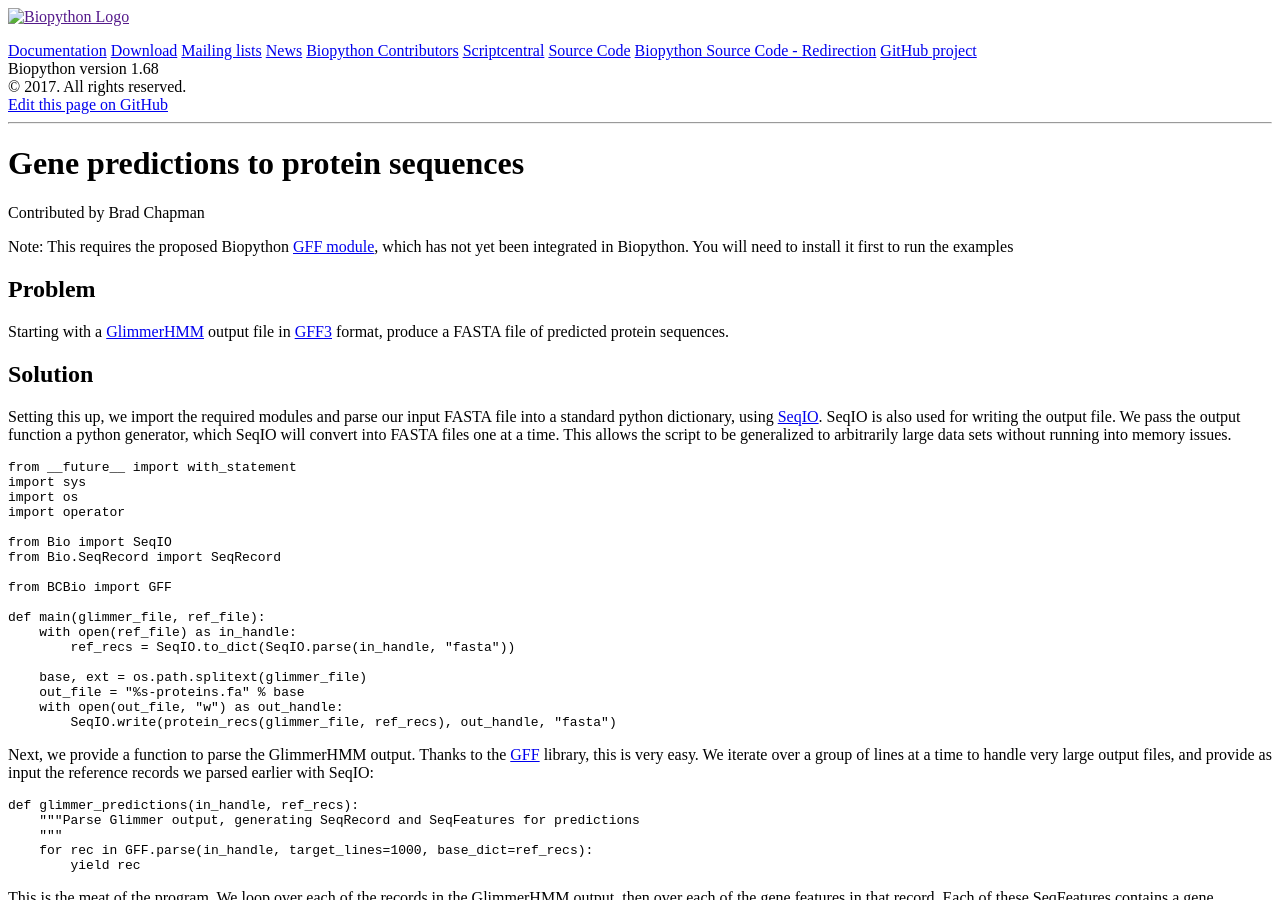
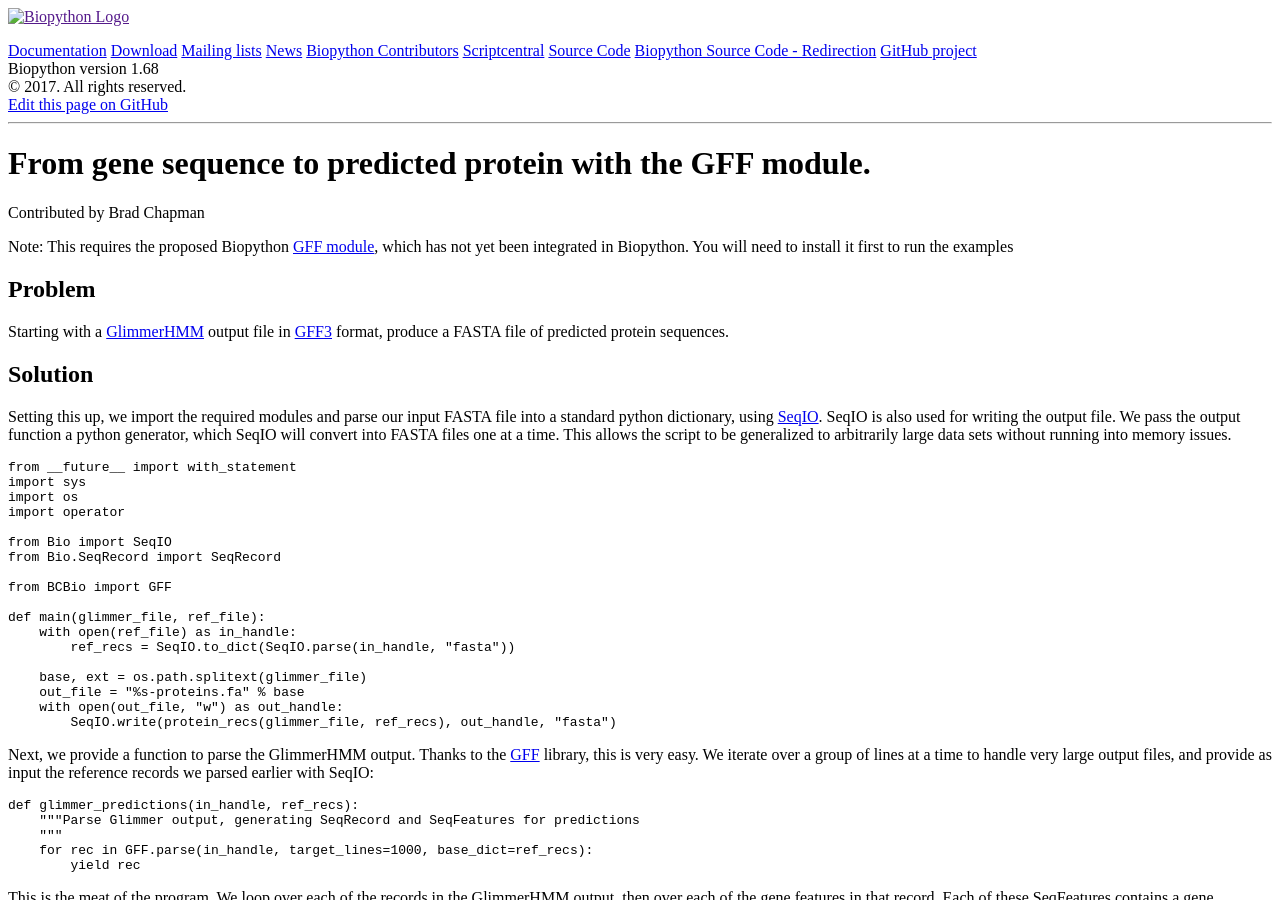
Before and after one commit to biopython/biopython.github.io, a Jekyll site: the page built from wiki/Gene_predictions_to_protein_sequences.md, in a window 1280 px wide and 900 px high. Built offline with Jekyll 4.4.1, drawn with Linux system fonts in a browser that asks for light colours.

Commit message:
Update Gene_predictions_to_protein_sequences.md

```diff
--- a/wiki/Gene_predictions_to_protein_sequences.md
+++ b/wiki/Gene_predictions_to_protein_sequences.md
@@ -1,5 +1,5 @@
 ---
-title: Gene predictions to protein sequences
+title: From gene sequence to predicted protein with the GFF module.
 permalink: wiki/Gene_predictions_to_protein_sequences
 layout: wiki
 tags:
```
